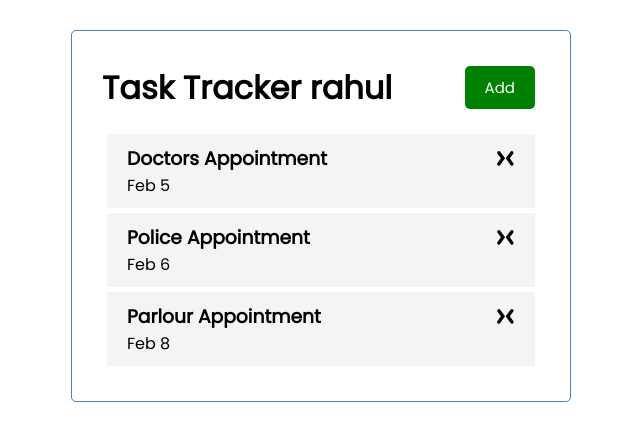
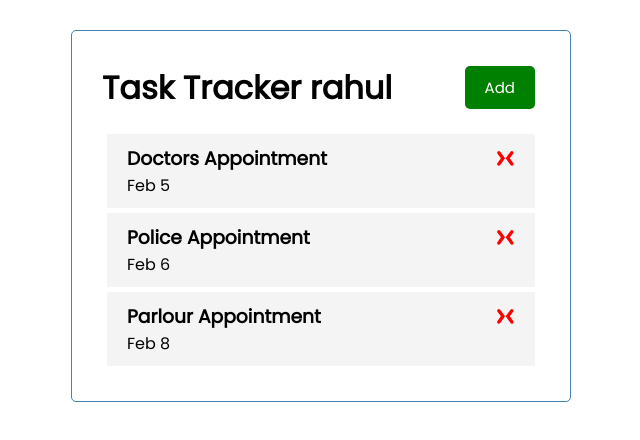
Before and after one commit to Rahul-Devloper/task-tracker, a React (Create React App) app: page / in a window 1280 px wide. Shown: the top 440 px of the page, without its empty margins (319-959 px from the left). Built offline with nearby package versions, Linux system fonts and the light colour scheme.

Commit message:
added delete and toggle

```diff
--- a/src/App.js
+++ b/src/App.js
@@ -23,10 +23,22 @@
         reminder: false,
     }
 ])
+
+//delete task
+const deleteTask = (id)=>{
+  setTasks(tasks.filter((task)=> task.id!==id));
+}
+
+//toggle reminder
+const toggleReminder = (id)=>{
+  console.log('toggle',id)
+}
+
  return (
     <div className="container">
       <Header />
-      <Tasks tasks = {tasks}/>
+      {tasks.length > 0 ?(<Tasks tasks = {tasks} onDelete = {deleteTask} onToggle = {toggleReminder}/>
+      ):('no tasks')}
     </div>
   );
 }
--- a/src/components/Task.js
+++ b/src/components/Task.js
@@ -1,9 +1,15 @@
 import React from 'react'
 import { FaMixer } from "react-icons/fa";
-const  Task = ({task}) => {
+const  Task = ({task, onDelete, onToggle}) => {
     return (
-        <div className='task'>
-            <h3>{task.text} <FaMixer /></h3>
+        <div className='task' onDoubleClick={()=>onToggle(task.id)}>
+            <h3>
+                {task.text}
+                <FaMixer
+                    style={{color:'red',
+                    cursor:'pointer'}}
+                    onClick={() =>onDelete(task.id)} />
+            </h3>
             <p>{task.day}</p>
         </div>
     )
--- a/src/components/Tasks.js
+++ b/src/components/Tasks.js
@@ -1,11 +1,11 @@
 import React from 'react'
 import Task from './Task'
 
-const Tasks = ({tasks}) => {
+const Tasks = ({tasks, onDelete, onToggle}) => {
     return (
         <>
             {tasks.map((task)=>(
-                <Task key={task.id} task = {task}/>
+                <Task key={task.id} task = {task} onDelete = {onDelete} onToggle={onToggle}/>
             ))}
         </>
     )
```
